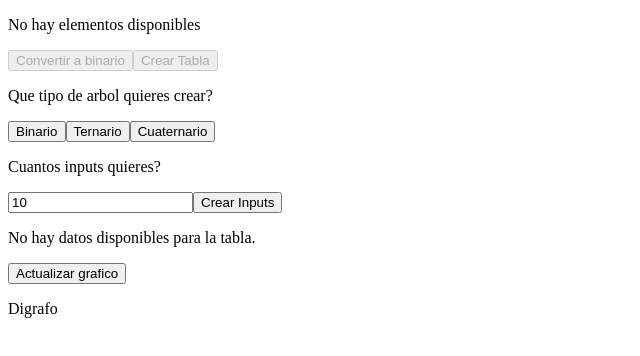
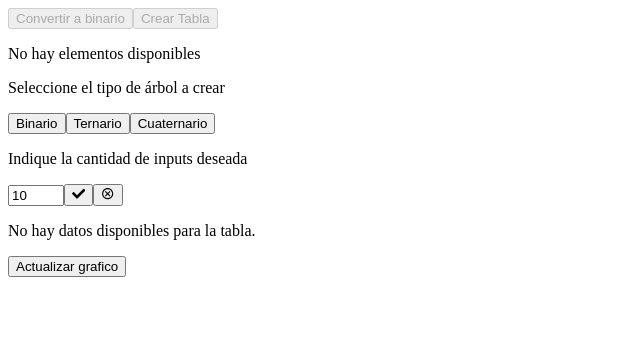
Before and after one commit to JulioXC4/Proyecto-Matem-tica-Discreta, a Next.js app: page / in a window 1280 px wide. Both pictures are taken after a click on the button "Crear arbol". Shown: the top 356 px of the page, without its empty margins (0-640 px from the left). Built offline with nearby package versions, Linux system fonts and the light colour scheme.

Commit message:
advances in improving design for the application

```diff
--- a/app/components/Tree.tsx
+++ b/app/components/Tree.tsx
@@ -77,30 +77,8 @@ const Tree = () => {
     <div className="flex flex-col justify-around items-center w-full h-full">
       <div className="flex w-full h-full">
         <div className="flex flex-col w-1/2">
-          <div className="flex-col justify-around items-center w-full bg-gray-200 p-2">
-            <div className="flex justify-center items-center w-full h-12">
-              {elements.length ? (
-                <div>
-                  <p>Elementos del árbol:</p>
-                  <ul className="flex">
-                    {" { "}
-                    {elements.map((element, index) => (
-                      <li key={index}>
-                        {index === elements.length - 1
-                          ? element
-                          : element + ", "}
-                      </li>
-                    ))}
-                    {" } "}
-                  </ul>
-                </div>
-              ) : (
-                <div>
-                  <p>No hay elementos disponibles</p>
-                </div>
-              )}
-            </div>
-            <div className="flex justify-around items-center w-full bg-gray-200 m-2">
+          <div className="flex-col justify-around items-center w-full bg-red-200 p-2">
+            <div className="flex justify-around items-center w-full m-2">
               <button
                 className={`text-white py-2 px-4 rounded ${
                   !rootNode
@@ -126,6 +104,28 @@ const Tree = () => {
                 Crear Tabla
               </button>
             </div>
+            <div className="flex justify-center items-center w-full h-12">
+              {elements.length ? (
+                <div>
+                  <p>Elementos del árbol:</p>
+                  <ul className="flex">
+                    {" { "}
+                    {elements.map((element, index) => (
+                      <li key={index}>
+                        {index === elements.length - 1
+                          ? element
+                          : element + ", "}
+                      </li>
+                    ))}
+                    {" } "}
+                  </ul>
+                </div>
+              ) : (
+                <div>
+                  <p className="text-lg text-gray-700">No hay elementos disponibles</p>
+                </div>
+              )}
+            </div>
           </div>
           <InputTreeData
             openModal={openModal}
--- a/app/components/Tree/components/InputTreeData.tsx
+++ b/app/components/Tree/components/InputTreeData.tsx
@@ -1,5 +1,8 @@
 "use client";
 import React, { useState } from "react";
+import { TbBinaryTree } from "react-icons/tb";
+import { FaCheck } from "react-icons/fa";
+import { MdOutlineCancel } from "react-icons/md";
 
 const InputTreeData = ({
   openModal,
@@ -36,6 +39,10 @@ const InputTreeData = ({
     openModal();
   };
 
+  const handleCancelInputs = () => {
+    setShowInputForm(!showInputForm);
+  };
+
   const handleEditInputs = () => {
     setShowInputForm(!showInputForm);
   };
@@ -45,7 +52,7 @@ const InputTreeData = ({
       {showForm ? (
         <div className="flex flex-col justify-around items-center w-full h-full">
           <div className="flex flex-col justify-center items-center w-full">
-            <p className="m-2">Que tipo de arbol quieres crear?</p>
+            <p className="m-2 text-lg text-gray-700">Seleccione el tipo de árbol a crear</p>
             <div className="m-2">
               <button
                 className={`bg-${
@@ -78,22 +85,33 @@ const InputTreeData = ({
           </div>
           <form>
             {!showInputForm ? (
-              <div>
-                <p>Cuantos inputs quieres?</p>
+              <div className="flex flex-col justify-center items-center">
+                <p className="mb-2 text-lg text-gray-700">Indique la cantidad de inputs deseada</p>
+                <div className="flex">
                   <input
-                  key={"generate-elements-input"}
+                    key="generate-elements-input"
                     type="number"
-                  className="bg-blue-300"
+                    className="border border-gray-400 rounded-lg px-3 py-1 mb-2 text-center"
                     value={numInputs}
+                    min={10}
+                    max={15}
                     onChange={handleNumberInputChange}
                   />
                   <button
-                  className="bg-green-400 px-3 py-1 rounded-lg"
+                    className="flex justify-center items-center bg-green-400 text-white w-8 h-8 rounded-lg transition duration-300 ease-in-out transform hover:scale-105 mx-2"
                     type="button"
                     onClick={handleCreateInputs}
                   >
-                  Crear Inputs
+                    <FaCheck className="w-4 h-4 text-white" />
                   </button>
+                  <button
+                    className="flex justify-center items-center bg-red-400 text-white w-8 h-8 rounded-lg transition duration-300 ease-in-out transform hover:scale-105 mx-2"
+                    type="button"
+                    onClick={handleCancelInputs}
+                  >
+                    <MdOutlineCancel className="w-6 h-6 text-white" />
+                  </button>
+                </div>
               </div>
             ) : (
               <div></div>
@@ -111,28 +129,15 @@ const InputTreeData = ({
             ) : (
               <div></div>
             )}
-            {/*  <input
-              key={"generate-elements-input"}
-              type="number"
-              className="bg-blue-300"
-              value={value}
-              onChange={handleChange}
-            />
-            <button
-              className="bg-green-400 px-3 py-1 rounded-lg"
-              type="button"
-              onClick={handleGenerateElements}
-            >
-              Generate Elements
-            </button> */}
           </form>
         </div>
       ) : (
         <div>
           <button
-            className="bg-green-400 px-3 py-1 rounded-2xl text-white text-center"
+            className="bg-green-400 w-36 h-36 rounded-lg text-white text-center flex flex-col justify-evenly items-center shadow-md transform transition-transform hover:scale-105"
             onClick={() => setShowForm(!showForm)}
           >
+            <TbBinaryTree className="mt-2 w-12 h-12" />
             Crear arbol
           </button>
         </div>
--- a/app/components/Tree/components/Modal.tsx
+++ b/app/components/Tree/components/Modal.tsx
@@ -14,7 +14,7 @@ const Modal = ({
   onGenerateTree: (elements: number[]) => void;
 }) => {
   const [inputValues, setInputValues] = useState<number[]>(
-    Array(numInputs || 0).fill(0)
+    Array.from({ length: numInputs || 0 }, () => 0)
   );
 
   const handleInputChange = (
--- a/app/components/Tree/components/Table.tsx
+++ b/app/components/Tree/components/Table.tsx
@@ -11,19 +11,19 @@ interface TableProps {
 
 const Table: React.FC<TableProps> = ({ data }) => {
   return (
-    <div className="flex justify-center items-center bg-gray-400 w-full h-full overflow-y-auto">
+    <div className="flex justify-center items-center bg-gray-200 w-full h-full overflow-y-auto">
       <div className="overflow-y-auto h-full">
         {data && data.length > 0 ? (
           <table className="min-w-full divide-y divide-gray-200">
             <thead>
               <tr>
-                <th className="px-6 py-3 text-left text-xs font-medium text-gray-500 uppercase tracking-wider">
+                <th className="bg-red-200 px-6 py-3 text-left text-xs font-medium text-gray-500 uppercase tracking-wider">
                   Left
                 </th>
-                <th className="px-6 py-3 text-left text-xs font-medium text-gray-500 uppercase tracking-wider">
+                <th className="bg-blue-200 px-6 py-3 text-left text-xs font-medium text-gray-500 uppercase tracking-wider">
                   Data
                 </th>
-                <th className="px-6 py-3 text-left text-xs font-medium text-gray-500 uppercase tracking-wider">
+                <th className="bg-yellow-200 px-6 py-3 text-left text-xs font-medium text-gray-500 uppercase tracking-wider">
                   Right
                 </th>
               </tr>
--- a/app/components/Tree/components/TreeDisplay.tsx
+++ b/app/components/Tree/components/TreeDisplay.tsx
@@ -83,14 +83,13 @@ const TreeDisplay: React.FC<TreeDisplayProps> = ({ rootNode }) => {
     setUpdated(!updated);
   };
   return (
-    <div className="relative flex flex-col justify-center items-center bg-green-300 w-full h-full">
+    <div className="relative flex flex-col justify-center items-center w-full h-full">
       <button
         className="absolute top-0 left-0 m-2 bg-red-500 text-white font-bold py-2 px-4 rounded"
         onClick={updateRoot}
       >
         Actualizar grafico
       </button>
-      <p>Digrafo</p>
       <div id="graph" ref={graphRef}></div>
     </div>
   );
--- a/package.json
+++ b/package.json
@@ -12,7 +12,8 @@
     "@viz-js/viz": "^3.4.0",
     "next": "14.1.4",
     "react": "^18",
-    "react-dom": "^18"
+    "react-dom": "^18",
+    "react-icons": "^5.0.1"
   },
   "devDependencies": {
     "@types/node": "^20",
```
Also changed, not shown: 1 other file (tests, documents, lock files or other folders). Lines whose indentation alone changed are shown as unchanged.
